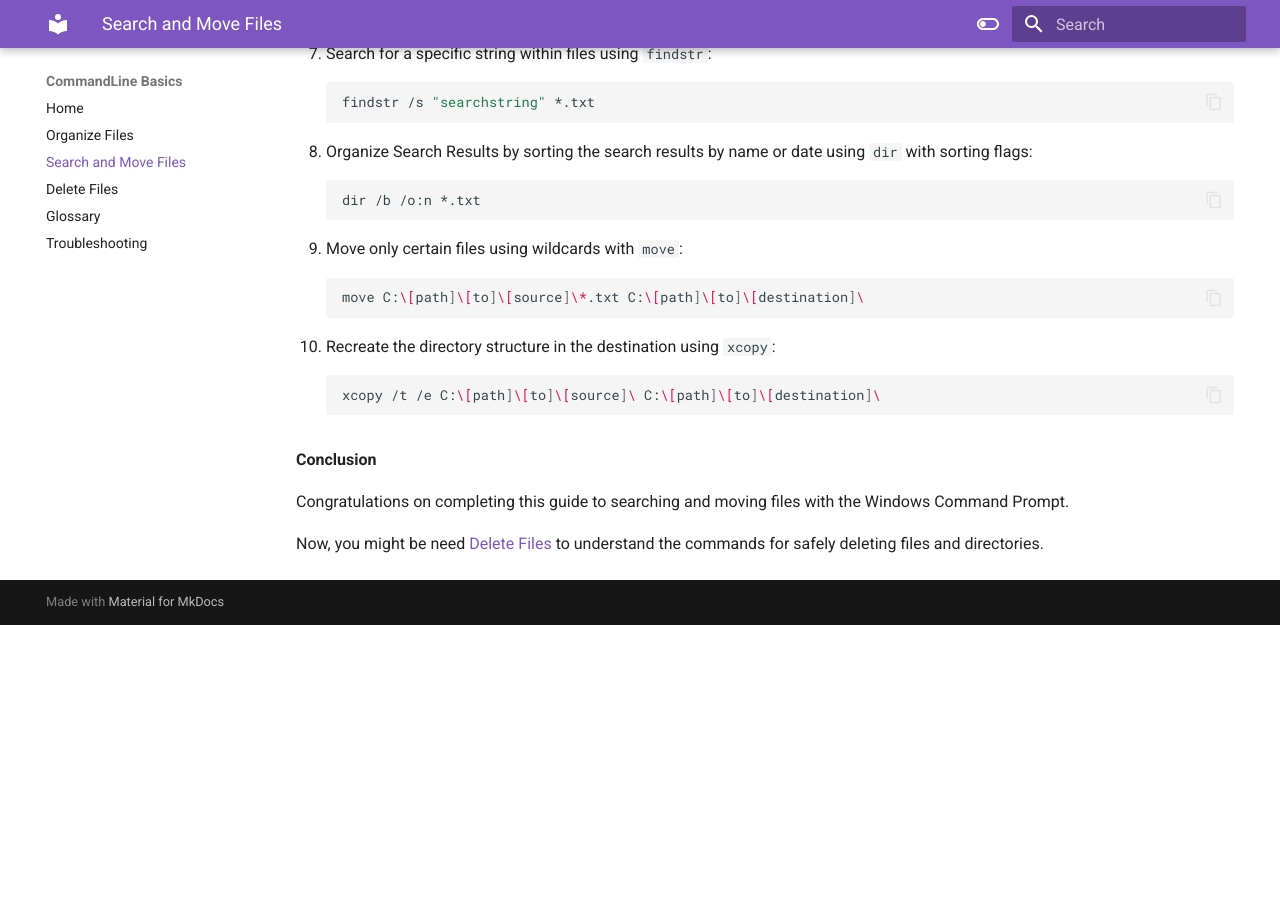
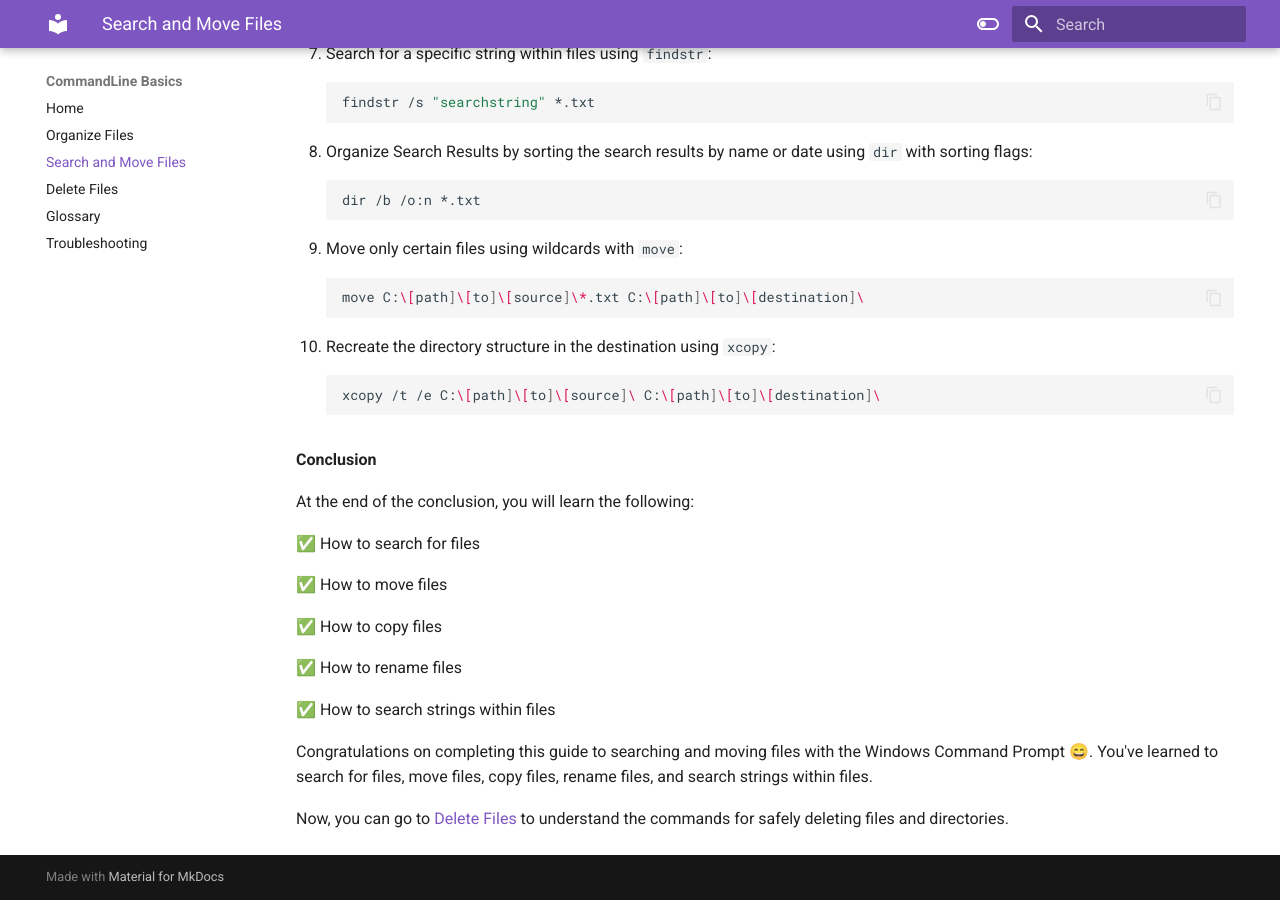
Before and after one commit to RichardLi6/UsingCommandLine, an MkDocs documentation site: the page built from docs/SearchMove.md, in a window 1280 px wide and 900 px high, scrolled down 1378 px. Built offline with MkDocs 1.6.1 and Material for MkDocs 9.7.7, drawn with Linux system fonts in a browser that asks for light colours; before the commit the page ends 2003 px from its top, so only the background shows below that.

Commit message:
Adjust conclusion for searchMove.md

```diff
--- a/docs/SearchMove.md
+++ b/docs/SearchMove.md
@@ -87,7 +87,20 @@
 
 <b>Conclusion</b>
 
+At the end of the conclusion, you will learn the following:
+
+✅ How to search for files
+
+✅ How to move files
+
+✅ How to copy files
+
+✅ How to rename files
+
+✅ How to search strings within files
+
+
 Congratulations on completing this guide to searching and moving files with the
-Windows Command Prompt.
+Windows Command Prompt 😄. You've learned to search for files, move files, copy files, rename files, and search strings within files.
 
-Now, you might be need [Delete Files](DeletingFiles.md) to understand the commands for safely deleting files and directories.
+Now, you can go to [Delete Files](DeletingFiles.md) to understand the commands for safely deleting files and directories.
```
